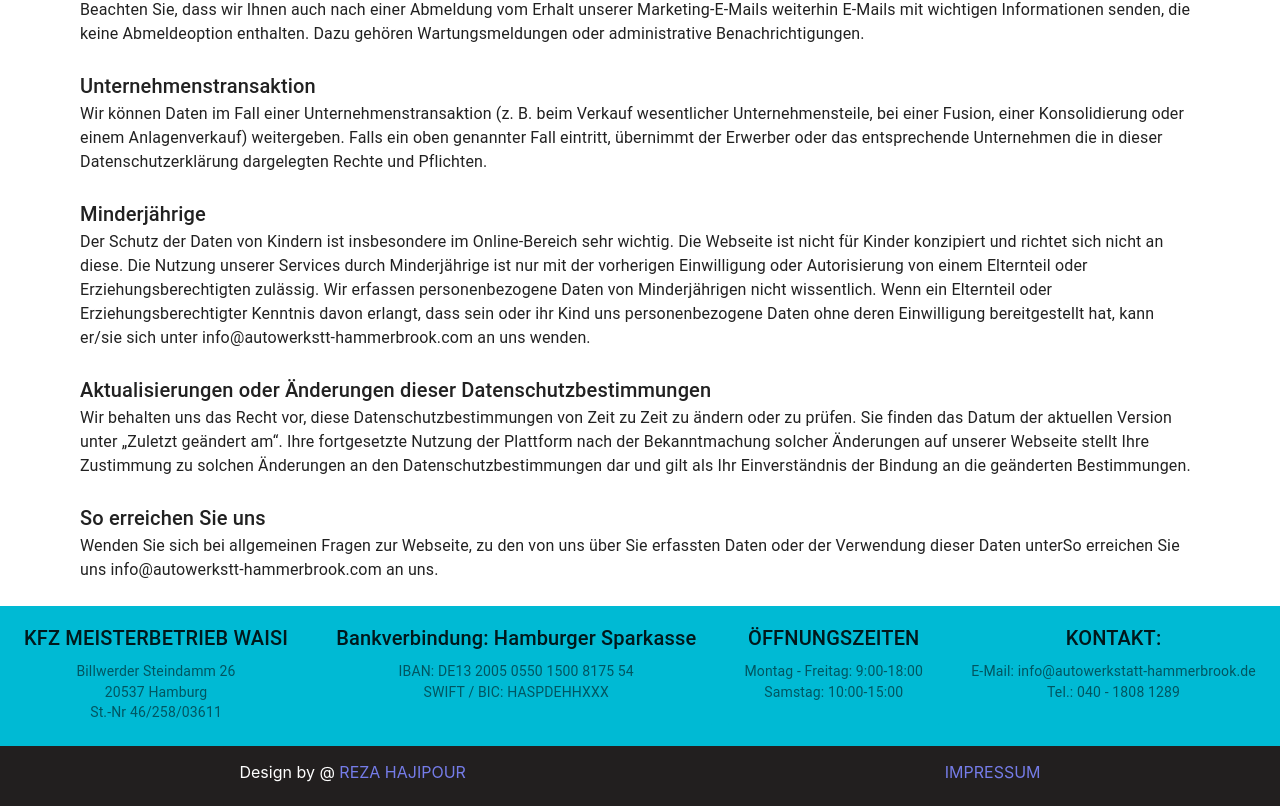
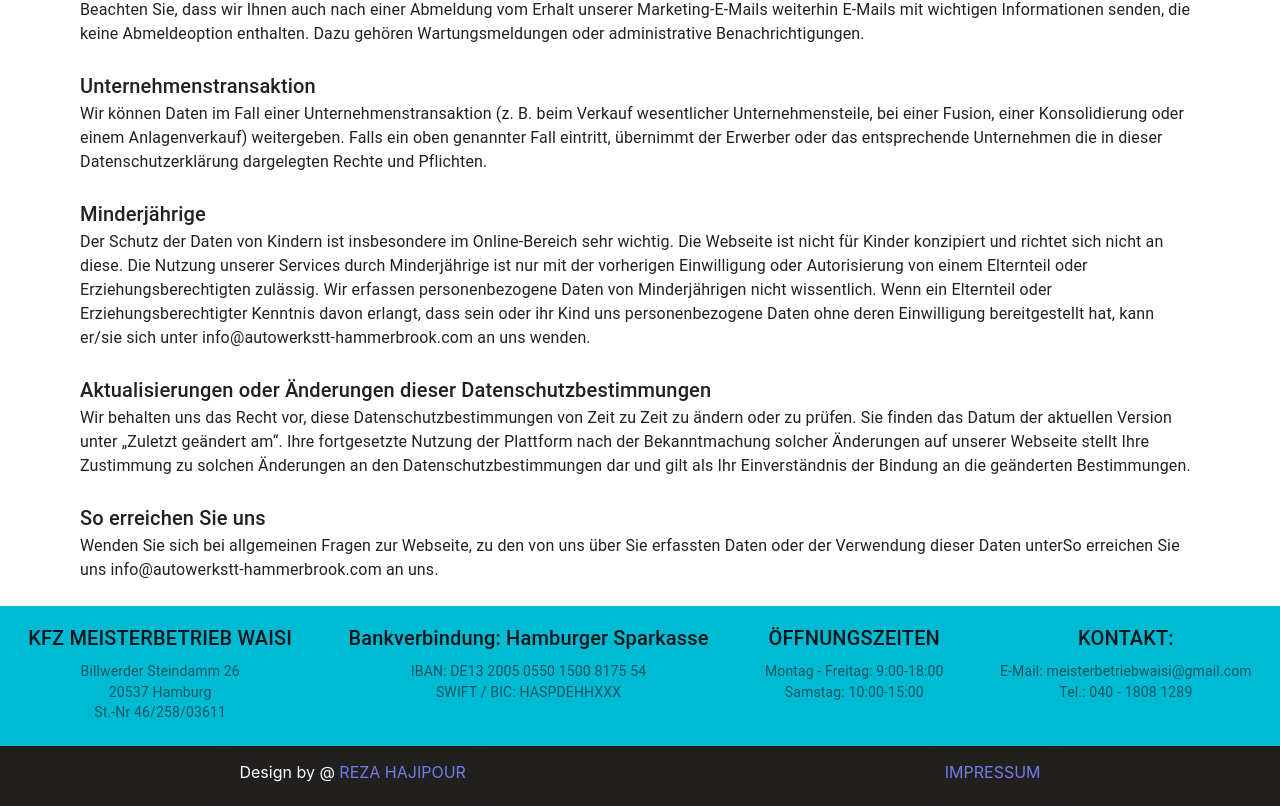
Before and after one commit to RezaHajipour/werkstatt, a React (Create React App) app: page /impressum in a window 1280 px wide. Shown: the part 3324-4130 px from the top of the page. Built offline with nearby package versions, Linux system fonts and the light colour scheme.

Commit message:
Update Footer.js

```diff
--- a/src/Footer.js
+++ b/src/Footer.js
@@ -96,7 +96,7 @@ export default function ButtonAppBar() {
                             color="textSecondary"
                             component="p"
                         >
-                            E-Mail: info@autowerkstatt-hammerbrook.de
+                            E-Mail: meisterbetriebwaisi@gmail.com
                         </Typography>
                         <Typography
                             variant="body2"
```
